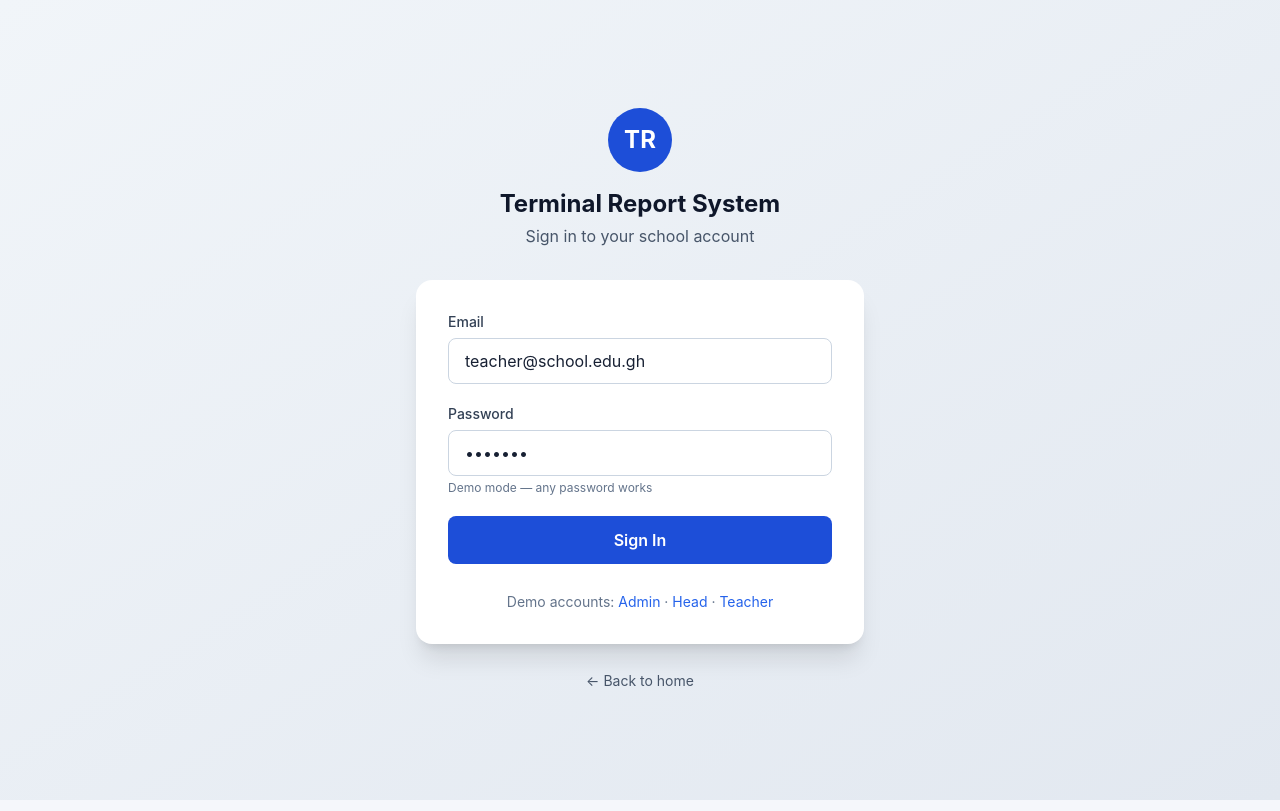
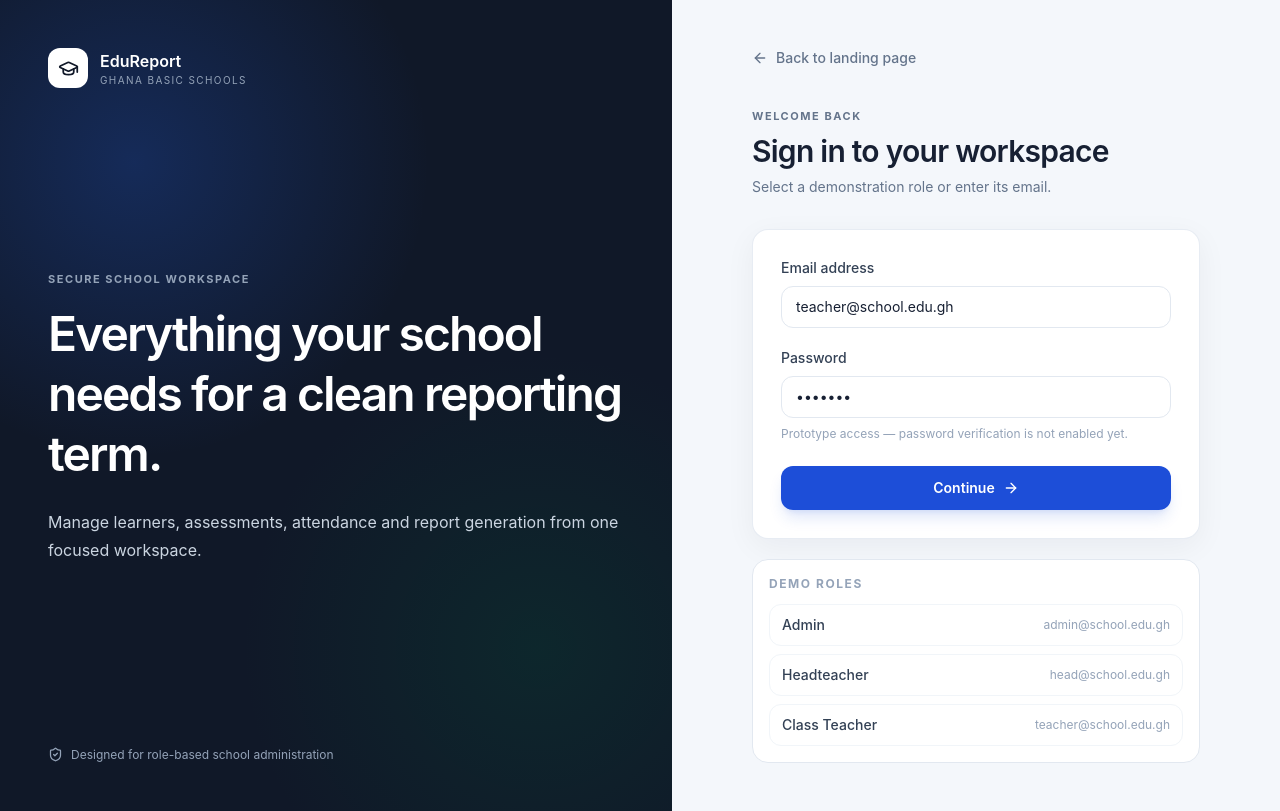
Before and after one commit to MAWUENAMM/terminal-report-system, a Next.js app: page /login in a window 1280 px wide. Built offline with nearby package versions, Linux system fonts and the light colour scheme.

Commit message:
Redesign src/app/login/page.tsx

```diff
--- a/src/app/login/page.tsx
+++ b/src/app/login/page.tsx
@@ -1,25 +1,23 @@
 "use client";
 
-import { useState, useEffect } from "react";
+import { useEffect, useState } from "react";
 import { useRouter } from "next/navigation";
+import Link from "next/link";
+import { ArrowLeft, ArrowRight, GraduationCap, ShieldCheck } from "lucide-react";
 import { store } from "@/lib/store";
-import Link from "next/link";
 
 export default function LoginPage() {
   const router = useRouter();
   const [email, setEmail] = useState("teacher@school.edu.gh");
   const [error, setError] = useState("");
 
-  useEffect(() => {
-    store.seed();
-  }, []);
+  useEffect(() => { store.seed(); }, []);
 
   function handleLogin(e: React.FormEvent) {
     e.preventDefault();
-    const users = store.getUsers();
-    const user = users.find(u => u.email.toLowerCase() === email.toLowerCase());
+    const user = store.getUsers().find(u => u.email.toLowerCase() === email.toLowerCase());
     if (!user) {
-      setError("User not found. Try: admin@school.edu.gh, head@school.edu.gh or teacher@school.edu.gh");
+      setError("Account not found. Use one of the demonstration accounts below.");
       return;
     }
     store.setCurrentUser(user);
@@ -27,65 +25,55 @@ export default function LoginPage() {
   }
 
   return (
-    <div className="min-h-screen flex items-center justify-center bg-gradient-to-br from-slate-100 to-slate-200 px-4">
-      <div className="w-full max-w-md">
-        <div className="text-center mb-8">
-          <div className="inline-flex w-16 h-16 rounded-full bg-primary-700 text-white items-center justify-center text-2xl font-bold mb-4">
-            TR
+    <main className="min-h-screen bg-[#f4f7fb]">
+      <div className="grid min-h-screen lg:grid-cols-[1.05fr_.95fr]">
+        <section className="hidden lg:flex relative overflow-hidden bg-[#101828] p-12 text-white">
+          <div className="absolute inset-0 bg-[radial-gradient(circle_at_20%_20%,rgba(37,99,235,.25),transparent_35%),radial-gradient(circle_at_80%_80%,rgba(0,107,63,.18),transparent_35%)]"/>
+          <div className="relative flex w-full flex-col justify-between">
+            <Link href="/" className="flex items-center gap-3">
+              <div className="flex h-10 w-10 items-center justify-center rounded-xl bg-white text-[#101828]"><GraduationCap size={21}/></div>
+              <div><div className="font-semibold">EduReport</div><div className="text-[10px] uppercase tracking-[.14em] text-slate-400">Ghana Basic Schools</div></div>
+            </Link>
+            <div className="max-w-xl">
+              <div className="eyebrow text-slate-400">Secure school workspace</div>
+              <h1 className="mt-4 text-5xl font-semibold leading-tight tracking-[-.04em]">Everything your school needs for a clean reporting term.</h1>
+              <p className="mt-6 text-base leading-7 text-slate-300">Manage learners, assessments, attendance and report generation from one focused workspace.</p>
+            </div>
+            <div className="flex items-center gap-2 text-xs text-slate-400"><ShieldCheck size={15}/> Designed for role-based school administration</div>
           </div>
-          <h1 className="text-2xl font-bold text-slate-900">Terminal Report System</h1>
-          <p className="text-slate-600 mt-1">Sign in to your school account</p>
-        </div>
+        </section>
 
-        <form onSubmit={handleLogin} className="bg-white rounded-2xl shadow-xl p-8 space-y-5">
-          <div>
-            <label className="block text-sm font-medium text-slate-700 mb-1.5">Email</label>
-            <input
-              type="email"
-              value={email}
-              onChange={(e) => setEmail(e.target.value)}
-              className="w-full px-4 py-2.5 border border-slate-300 rounded-lg focus:ring-2 focus:ring-primary-500 focus:border-primary-500 outline-none transition"
-              placeholder="you@school.edu.gh"
-              required
-            />
+        <section className="flex items-center justify-center px-5 py-12">
+          <div className="w-full max-w-md">
+            <Link href="/" className="mb-10 inline-flex items-center gap-2 text-sm font-medium text-slate-500 hover:text-slate-900"><ArrowLeft size={16}/> Back to landing page</Link>
+            <div className="mb-8 lg:hidden flex items-center gap-3"><div className="flex h-10 w-10 items-center justify-center rounded-xl bg-[#101828] text-white"><GraduationCap size={21}/></div><span className="font-semibold">EduReport</span></div>
+            <div className="mb-8"><div className="eyebrow">Welcome back</div><h2 className="mt-2 text-3xl font-semibold tracking-tight">Sign in to your workspace</h2><p className="mt-2 text-sm text-slate-500">Select a demonstration role or enter its email.</p></div>
+
+            <form onSubmit={handleLogin} className="surface rounded-2xl p-6 md:p-7">
+              <label className="mb-2 block text-sm font-medium text-slate-700">Email address</label>
+              <input className="field" type="email" value={email} onChange={e=>setEmail(e.target.value)} placeholder="you@school.edu.gh" required/>
+              <label className="mb-2 mt-5 block text-sm font-medium text-slate-700">Password</label>
+              <input className="field" type="password" defaultValue="demo123" />
+              <div className="mt-2 text-xs text-slate-400">Prototype access — password verification is not enabled yet.</div>
+              {error && <div className="mt-4 rounded-xl border border-red-200 bg-red-50 px-3 py-2.5 text-sm text-red-700">{error}</div>}
+              <button className="mt-6 flex w-full items-center justify-center gap-2 rounded-xl bg-primary-700 py-3 text-sm font-semibold text-white shadow-lg shadow-primary-700/15 hover:bg-primary-800">
+                Continue <ArrowRight size={16}/>
+              </button>
+            </form>
+
+            <div className="mt-5 rounded-2xl border border-slate-200 bg-white p-4">
+              <div className="text-xs font-bold uppercase tracking-[.13em] text-slate-400">Demo roles</div>
+              <div className="mt-3 grid gap-2">
+                {[["Admin","admin@school.edu.gh"],["Headteacher","head@school.edu.gh"],["Class Teacher","teacher@school.edu.gh"]].map(([role,mail])=>(
+                  <button key={mail} onClick={()=>setEmail(mail)} className="flex items-center justify-between rounded-xl border border-slate-100 px-3 py-2.5 text-left hover:bg-slate-50">
+                    <span className="text-sm font-medium text-slate-700">{role}</span><span className="text-xs text-slate-400">{mail}</span>
+                  </button>
+                ))}
+              </div>
+            </div>
           </div>
-
-          <div>
-            <label className="block text-sm font-medium text-slate-700 mb-1.5">Password</label>
-            <input
-              type="password"
-              defaultValue="demo123"
-              className="w-full px-4 py-2.5 border border-slate-300 rounded-lg focus:ring-2 focus:ring-primary-500 focus:border-primary-500 outline-none transition"
-              placeholder="••••••••"
-            />
-            <p className="text-xs text-slate-500 mt-1">Demo mode — any password works</p>
-          </div>
-
-          {error && (
-            <div className="text-sm text-red-600 bg-red-50 px-3 py-2 rounded-lg">{error}</div>
-          )}
-
-          <button
-            type="submit"
-            className="w-full py-3 bg-primary-700 text-white font-semibold rounded-lg hover:bg-primary-800 transition"
-          >
-            Sign In
-          </button>
-
-          <div className="text-center text-sm text-slate-500 pt-2">
-            Demo accounts:{" "}
-            <button type="button" onClick={() => setEmail("admin@school.edu.gh")} className="text-primary-600 hover:underline">Admin</button>
-            {" · "}
-            <button type="button" onClick={() => setEmail("head@school.edu.gh")} className="text-primary-600 hover:underline">Head</button>
-            {" · "}
-            <button type="button" onClick={() => setEmail("teacher@school.edu.gh")} className="text-primary-600 hover:underline">Teacher</button>
-          </div>
-        </form>
-
-        <p className="text-center mt-6">
-          <Link href="/" className="text-sm text-slate-600 hover:text-primary-700">← Back to home</Link>
-        </p>
+        </section>
       </div>
-    </div>
+    </main>
   );
 }
```
